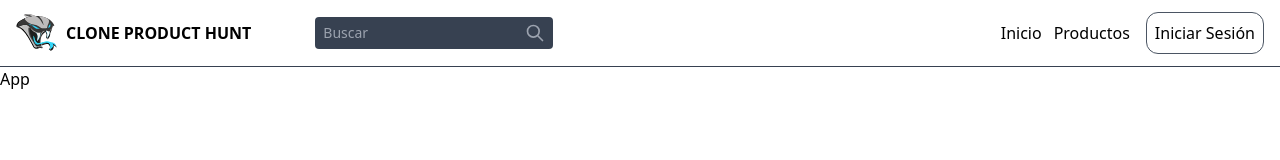
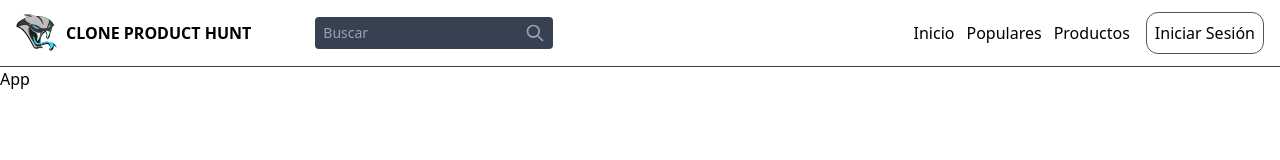
Before and after one commit to Rexpeto/Product-hunt-clone, a Next.js app: page / in a window 1280 px wide. Shown: the top 160 px of the page. Built offline with nearby package versions, Linux system fonts and the light colour scheme.

Commit message:
Add link populate page

```diff
--- a/src/app/components/Navigation.jsx
+++ b/src/app/components/Navigation.jsx
@@ -9,6 +9,12 @@ const Navigation = () => {
                     className="hover:text-blue-400 transition duration-150"
                 >
                     Inicio
+                </Link>
+                <Link
+                    href="/populares"
+                    className="hover:text-blue-400 transition duration-150"
+                >
+                    Populares
                 </Link>
                 <Link
                     href="/productos"
```
